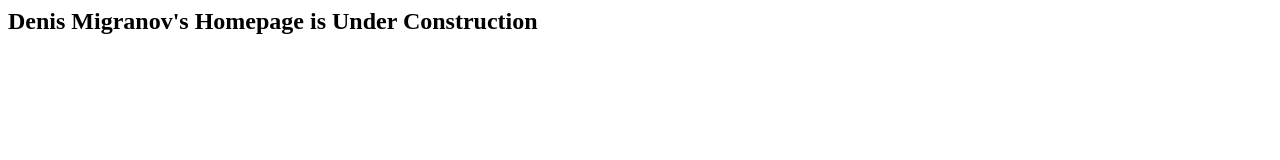
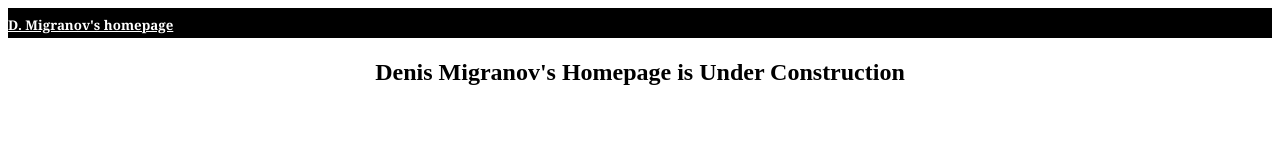
Before and after one commit to dmigranov/dmigranov.github.io, a plain HTML site: page index.html in a window 1280 px wide. Drawn offline with Linux system fonts and the light colour scheme.

Commit message:
Added a simple navigation bar to index.html

```diff
--- a/index.html
+++ b/index.html
@@ -7,6 +7,24 @@
     <title>D. Migranov's Homepage</title>
     <link rel="icon" href="./friedmann-web/pics/favicon.ico" type="image/x-icon">
 
+    <style>
+        h2 {
+            text-align: center; color: black
+        }
+
+        .navigation_bar {
+            background-color: black; height: 30px; border-bottom: solid 1px white;
+        }
+
+        .nav_inner {
+            color: white; font: bold 10pt georgia,sans-serif; margin-top: 8px; float: left;
+        }
+
+        .nav_link {
+            color: white;
+        }
+
+    </style>
 
     <!-- Global site tag (gtag.js) - Google Analytics - TODO -->
     <!--
@@ -20,10 +38,19 @@
     </script>
     -->
 
+    <!-- TODO: update friedmann-web repo - and sync everything -->
+
 </head>
 
 <body>
-    <h2>Denis Migranov's Homepage is Under Construction</h2>
+    <div class="navigation_bar">
+        <div class="nav_inner"><a href="./index.html" class="nav_link">D. Migranov's homepage</div>
+    </div>
+
+    <div>
+        <h2>Denis Migranov's Homepage is Under Construction</h2>
+    </div>
+
 </body>
 
 </html>
```
